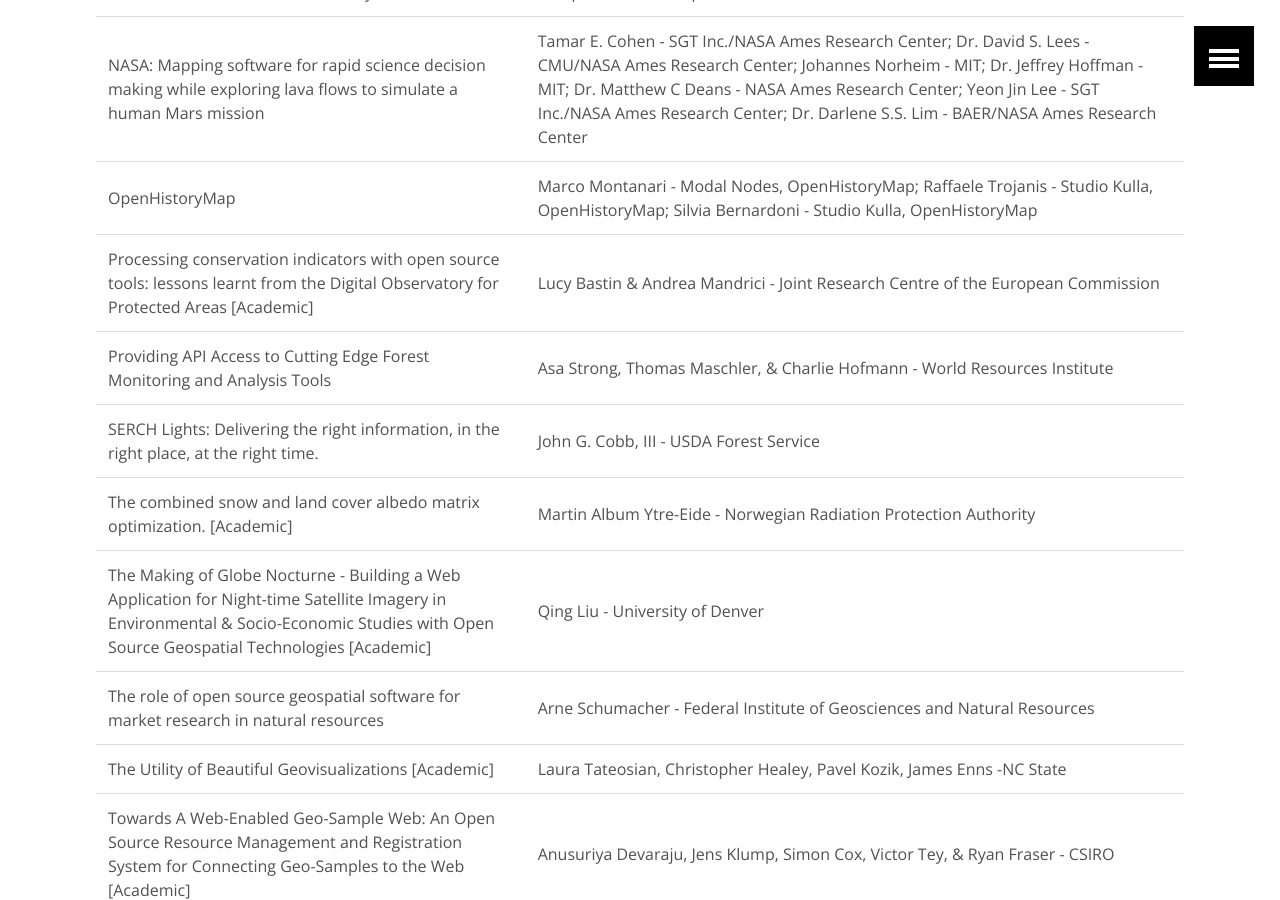
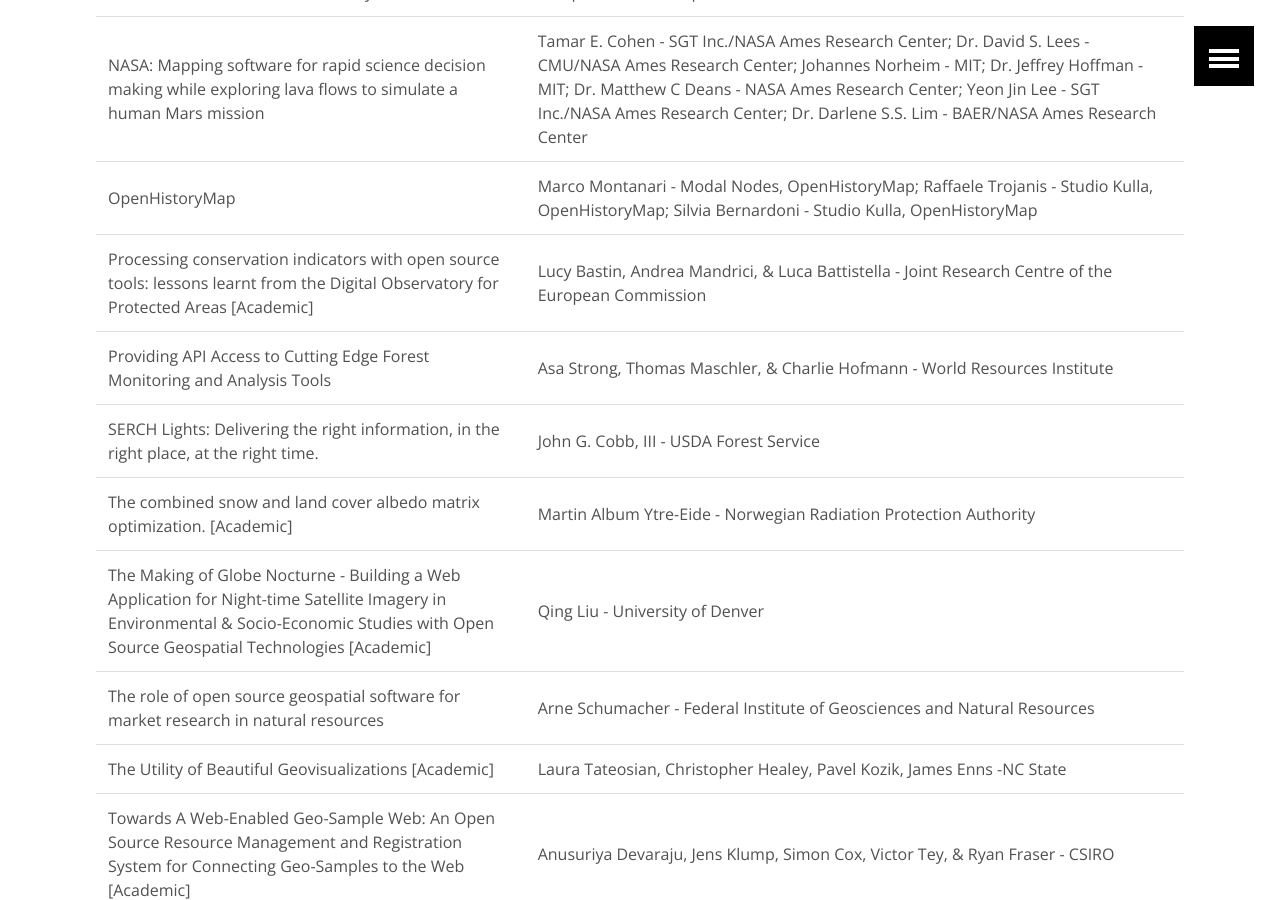
Before and after one commit to AvidGeo/foss4g2017-dev, a Jekyll site: the page built from accepted-presentations/index.html, in a window 1280 px wide and 900 px high, scrolled down 16675 px. Built offline with Jekyll 4.4.1, drawn with Linux system fonts in a browser that asks for light colours.

Commit message:
update presenter info

```diff
--- a/accepted-presentations/index.html
+++ b/accepted-presentations/index.html
@@ -264,7 +264,7 @@
     <tr><td>Making Ocean Observations Accessible and Usable:  A Standards and Software Case Study</td><td>Micah J Wengren - National Oceanic and Atmospheric Administration; Luke S Campbell - RPS Group Plc</td></tr>
     <tr><td>NASA: Mapping software for rapid science decision making while exploring lava flows to simulate a human Mars mission</td><td>Tamar E. Cohen - SGT Inc./NASA Ames Research Center; Dr. David S. Lees - CMU/NASA Ames Research Center; Johannes Norheim - MIT; Dr. Jeffrey Hoffman - MIT; Dr. Matthew C Deans - NASA Ames Research Center; Yeon Jin Lee - SGT Inc./NASA Ames Research Center; Dr. Darlene S.S. Lim - BAER/NASA Ames Research Center</td></tr>
     <tr><td>OpenHistoryMap</td><td>Marco Montanari - Modal Nodes, OpenHistoryMap; Raffaele Trojanis - Studio Kulla, OpenHistoryMap; Silvia Bernardoni - Studio Kulla, OpenHistoryMap</td></tr>
-    <tr><td>Processing conservation indicators with open source tools: lessons learnt from the Digital Observatory for Protected Areas [Academic]</td><td>Lucy Bastin &amp; Andrea Mandrici - Joint Research Centre of the European Commission</td></tr>
+    <tr><td>Processing conservation indicators with open source tools: lessons learnt from the Digital Observatory for Protected Areas [Academic]</td><td>Lucy Bastin, Andrea Mandrici, &amp; Luca Battistella - Joint Research Centre of the European Commission</td></tr>
     <tr><td>Providing API Access to Cutting Edge Forest Monitoring and Analysis Tools</td><td>Asa Strong, Thomas Maschler, &amp; Charlie Hofmann - World Resources Institute</td></tr>
     <tr><td>SERCH Lights: Delivering the right information, in the right place, at the right time.</td><td>John G. Cobb, III - USDA Forest Service</td></tr>
     <tr><td>The combined snow and land cover albedo matrix optimization. [Academic]</td><td>Martin Album Ytre-Eide - Norwegian Radiation Protection Authority</td></tr>
```
